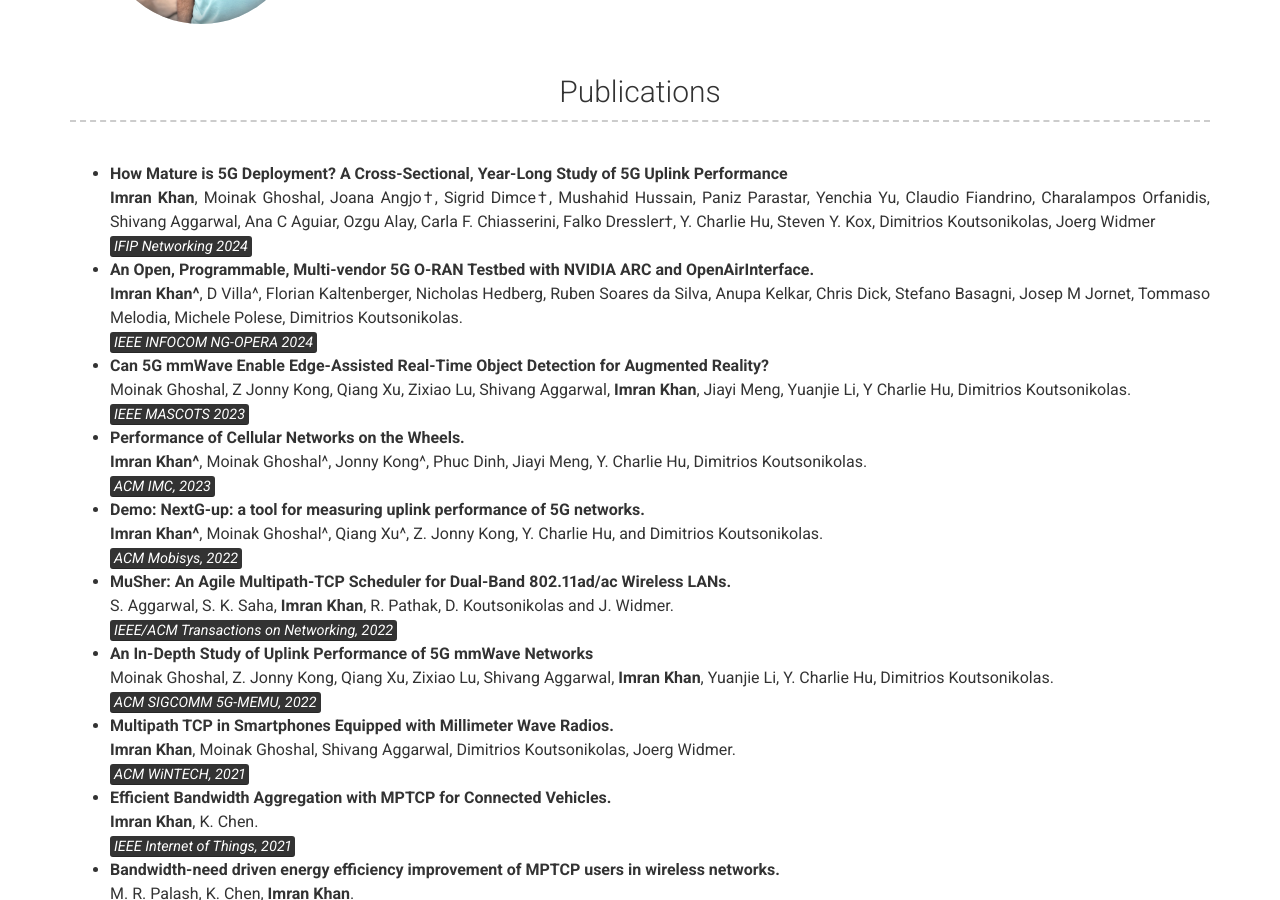
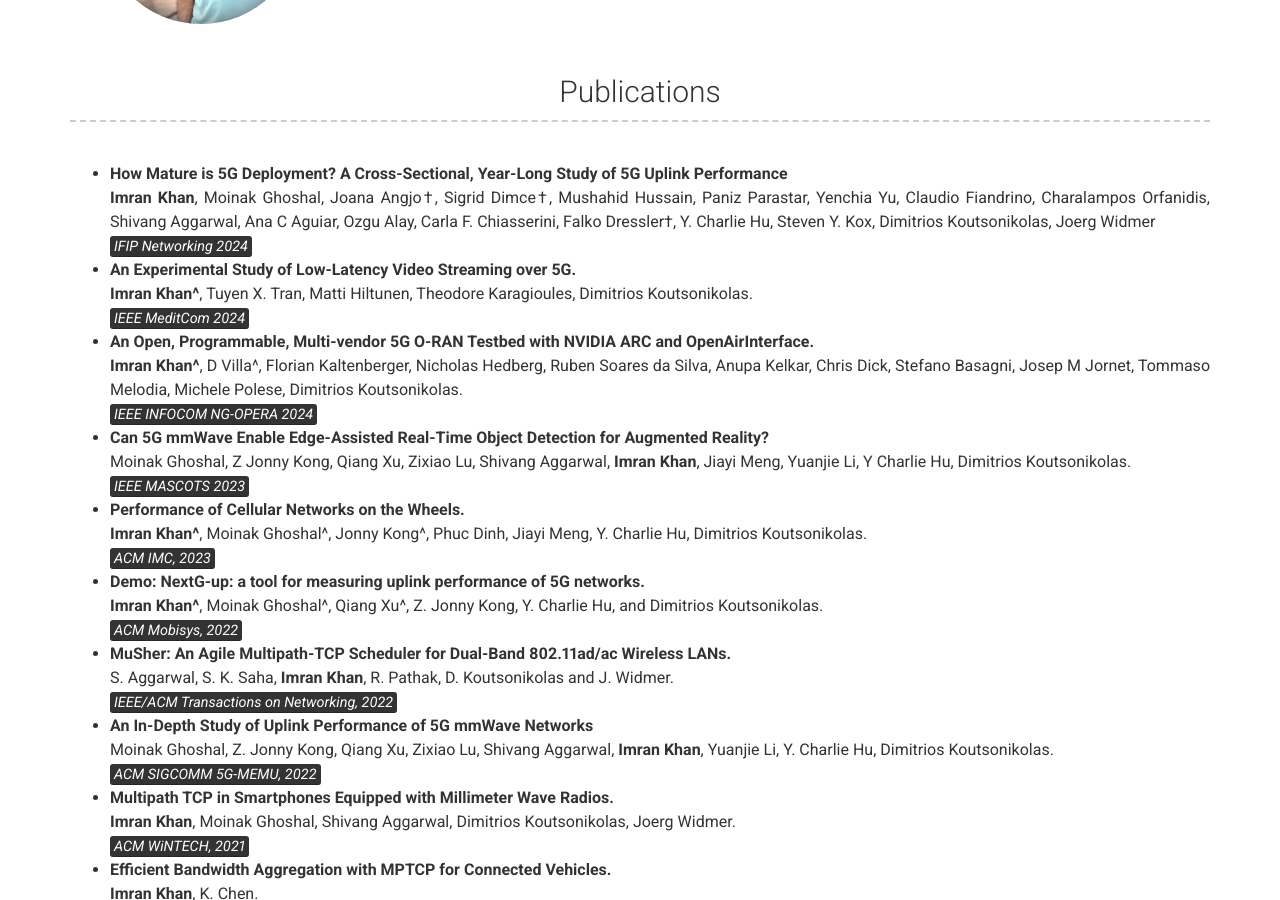
Before and after one commit to imranbuet63/imranbuet63.github.io, a Jekyll site: the page built from index.md, in a window 1280 px wide and 900 px high, scrolled down 478 px. Built offline with Jekyll 4.4.1, drawn with Linux system fonts in a browser that asks for light colours; nearby versions of some CDN libraries.

Commit message:
added Meditcom

```diff
--- a/_config.yml
+++ b/_config.yml
@@ -63,6 +63,9 @@ content:
         Yenchia Yu, Claudio Fiandrino, Charalampos Orfanidis, Shivang Aggarwal, Ana C Aguiar,
         Ozgu Alay, Carla F. Chiasserini, Falko Dressler†, Y. Charlie Hu, Steven Y. Kox, Dimitrios Koutsonikolas, Joerg Widmer
         <br><em><mark>IFIP Networking 2024</mark></em>
+      - <strong>An Experimental Study of Low-Latency Video Streaming over 5G.</strong>
+        <br>__Imran Khan^__, Tuyen X. Tran, Matti Hiltunen, Theodore Karagioules, Dimitrios Koutsonikolas.
+        <br><em><mark>IEEE MeditCom 2024</mark></em>
       - <strong>An Open, Programmable, Multi-vendor 5G O-RAN Testbed with NVIDIA ARC and OpenAirInterface.</strong>
         <br>__Imran Khan^__, D Villa^, Florian Kaltenberger, Nicholas Hedberg, Ruben Soares da Silva, Anupa Kelkar, Chris Dick, Stefano Basagni, Josep M Jornet, Tommaso Melodia, Michele Polese, Dimitrios Koutsonikolas.
         <br><em><mark>IEEE INFOCOM NG-OPERA 2024</mark></em>
```
